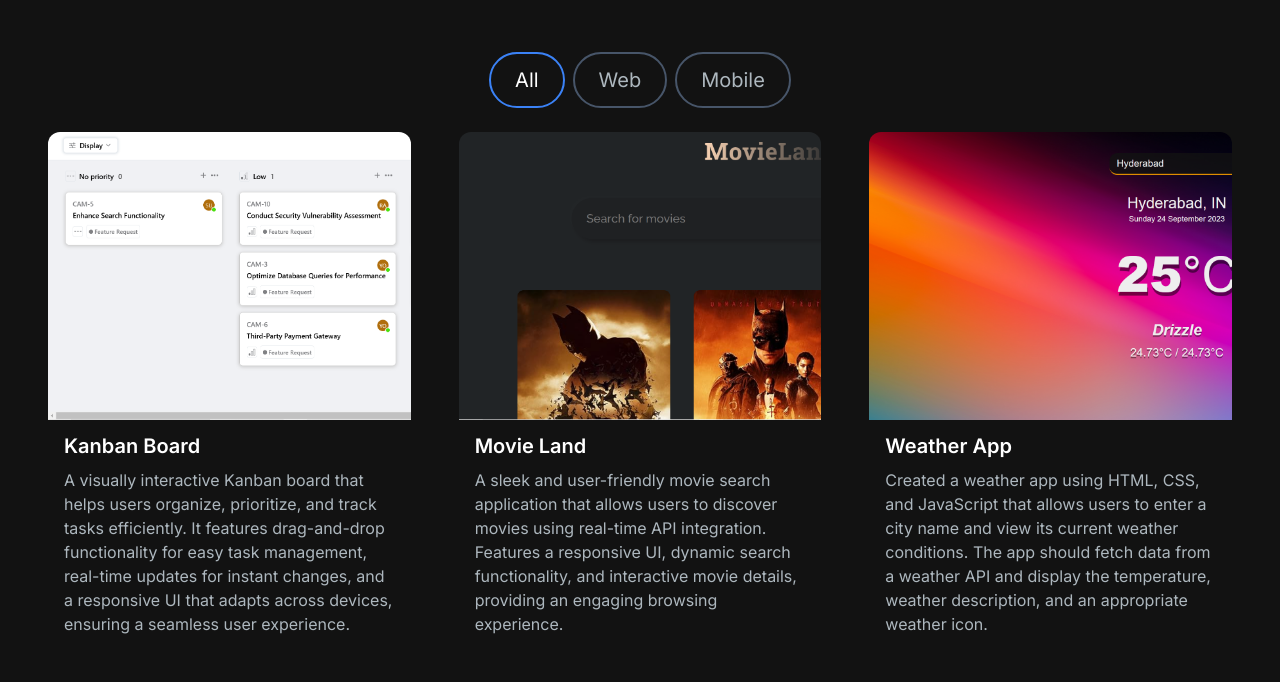
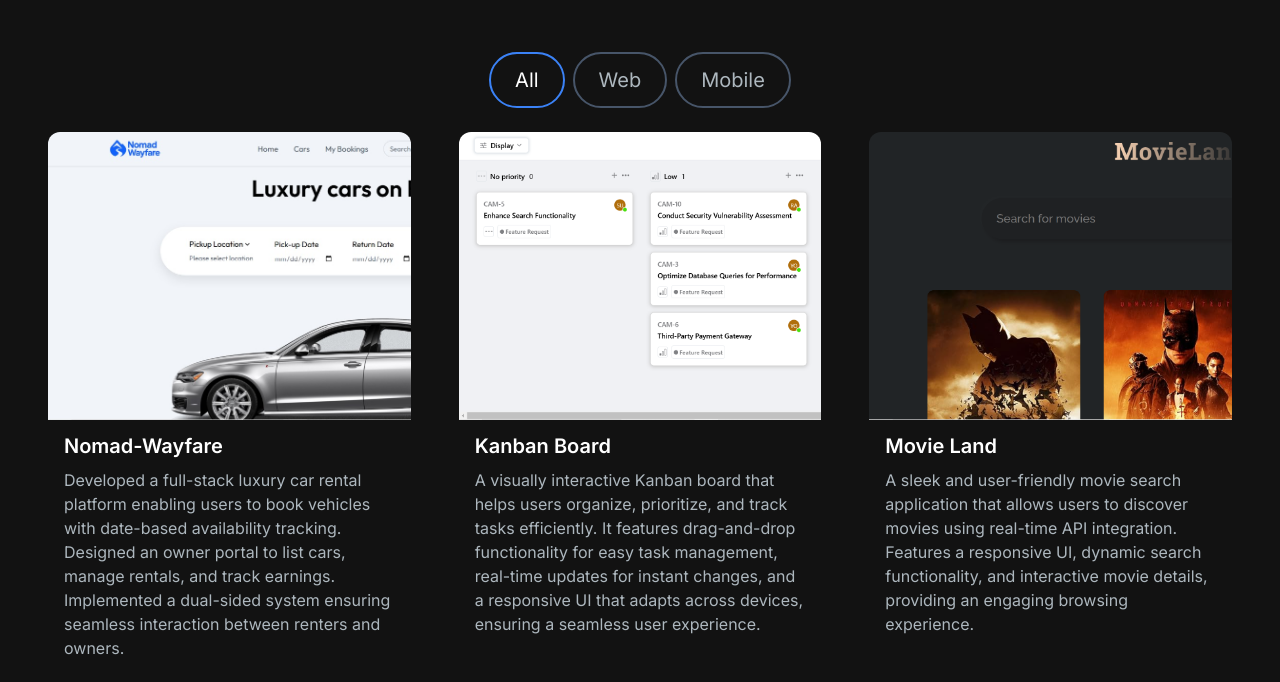
Before and after one commit to Shrishant2325/My-Portfolio, a Next.js app: page / in a window 1280 px wide. Shown: the part 1620-2302 px from the top of the page. Built offline with nearby package versions, Linux system fonts and the light colour scheme; grey boxes are pictures that could not be loaded.

Commit message:
Update ProjectsSection.jsx

```diff
--- a/src/app/components/ProjectsSection.jsx
+++ b/src/app/components/ProjectsSection.jsx
@@ -7,6 +7,15 @@
 const projectsData = [
   {
     id: 1,
+    title: "Nomad-Wayfare",
+    description: "Developed a full-stack luxury car rental platform enabling users to book vehicles with date-based availability tracking. Designed an owner portal to list cars, manage rentals, and track earnings. Implemented a dual-sided system ensuring seamless interaction between renters and owners.",
+    image: "/images/projects/Nomad-Wayfare.png",
+    tag: ["All", "Web", "Mobile"],
+    gitUrl: "https://github.com/Shrishant2325/Nomad-Wayfare",
+    previewUrl: "https://nomad-wayfare.vercel.app/",
+  },
+  {
+    id: 2,
     title: "Kanban Board",
     description: "A visually interactive Kanban board that helps users organize, prioritize, and track tasks efficiently. It features drag-and-drop functionality for easy task management, real-time updates for instant changes, and a responsive UI that adapts across devices, ensuring a seamless user experience.",
     image: "/images/projects/Kanban.png",
@@ -15,7 +24,7 @@
     previewUrl: "https://kanban-board-quicksell-five.vercel.app/",
   },
   {
-    id: 2,
+    id: 3,
     title: "Movie Land",
     description: "A sleek and user-friendly movie search application that allows users to discover movies using real-time API integration. Features a responsive UI, dynamic search functionality, and interactive movie details, providing an engaging browsing experience.",
     image: "/images/projects/MovieLand.png",
@@ -24,7 +33,7 @@
     previewUrl: "https://movie-land-nine-beige.vercel.app/",
   },
   {
-    id: 3,
+    id: 4,
     title: "Weather App",
     description: "Created a weather app using HTML, CSS, and JavaScript that allows users to enter a city name and view its current weather conditions. The app should fetch data from a weather API and display the temperature, weather description, and an appropriate weather icon.",
     image: "/images/projects/Weather.png",
@@ -33,16 +42,16 @@
     previewUrl: "https://weather-app-delta-five-84.vercel.app/",
   },
   {
-    id: 4,
+    id: 5,
     title: "Quiz App",
     description: "Developed a quiz application using HTML, CSS, and JavaScript where users can answer multiple-choice questions within a set time limit. The app should display questions sequentially, provide feedback on correct or incorrect answers, and show the final score at the end.",
     image: "/images/projects/Quiz.png",
-    tag: ["All", "Web"],
+    tag: ["All", "Web", "Mobile"],
     gitUrl: "https://github.com/Shrishant2325/Quizz-App",
     previewUrl: "https://quiz-app-kappa-hazel.vercel.app/",
   },
   {
-    id: 5,
+    id: 6,
     title: "E-commerce Application",
     description: "Built an e-commerce website using HTML, CSS, and JavaScript that allows users to browse products, add them to a cart, and proceed to checkout. The website should feature product categories, a search function, a cart summary, and a responsive design for optimal viewing across devices.",
     image: "/images/projects/E-Commerce.png",
@@ -51,16 +60,16 @@
     previewUrl: "https://e-commerce-three-brown.vercel.app/",
   },
   {
-    id: 6,
+    id: 7,
     title: "Food Ordering Application",
     description: "Create an online food ordering app using HTML, CSS, and JavaScript, allowing users to browse restaurants, select dishes, customize orders, and proceed to checkout.",
     image: "/images/projects/Food-Delivery.png",
-    tag: ["All", "Mobile"],
+    tag: ["All", "Mobile", "Web"],
     gitUrl: "https://github.com/Shrishant2325/Myonlinemeal",
     previewUrl: "https://myonlinemeal-chi.vercel.app/",
   },
   {
-    id: 7,
+    id: 8,
     title: "Gym Form App",
     description: "Developed an online GYM application crafted with HTML, CSS, and JavaScript, offering a responsive interface with interactive features like dynamic navigation, form submission, and engaging button animations for a seamless user experience.",
     image: "/images/projects/Gym.png",
@@ -69,7 +78,6 @@
     previewUrl: "https://gym-app-bay-tau.vercel.app/",
   },
 ];
-
 const ProjectsSection = () => {
   const [tag, setTag] = useState("All");
   const ref = useRef(null);
```
